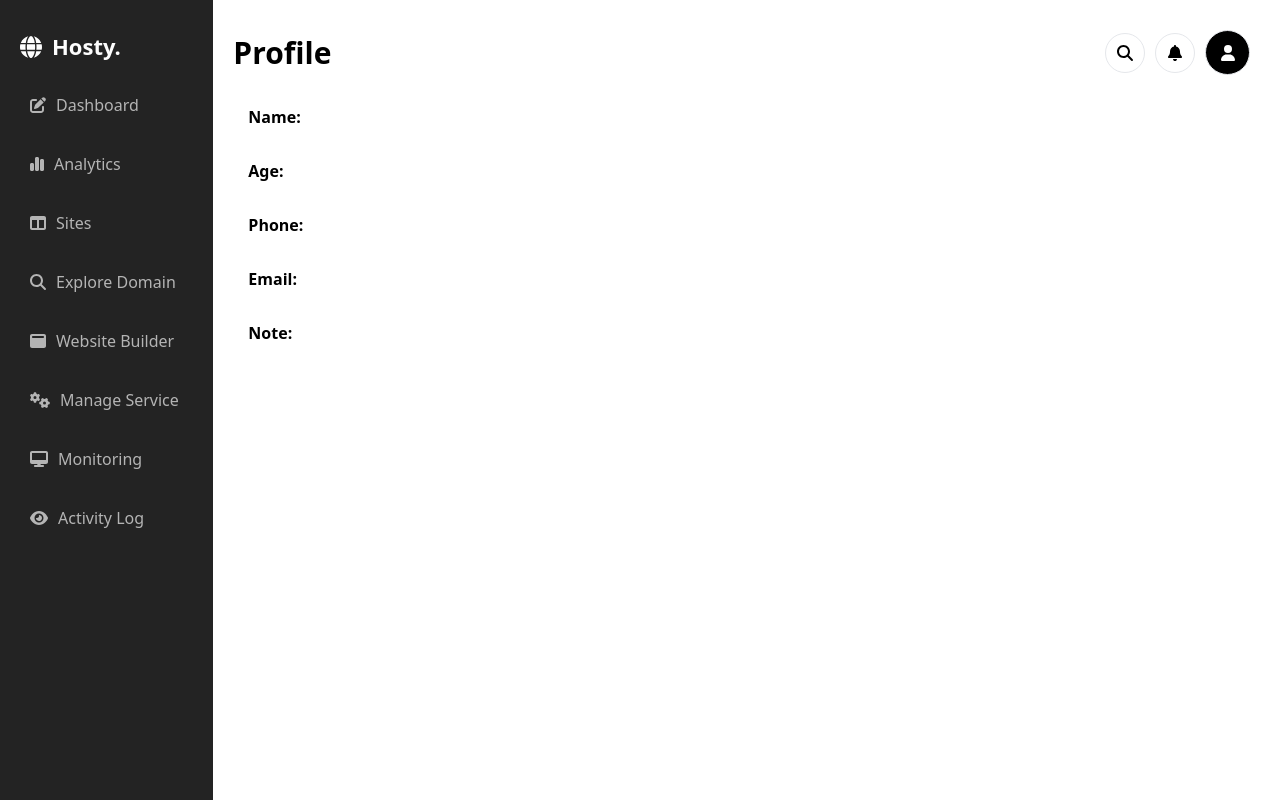
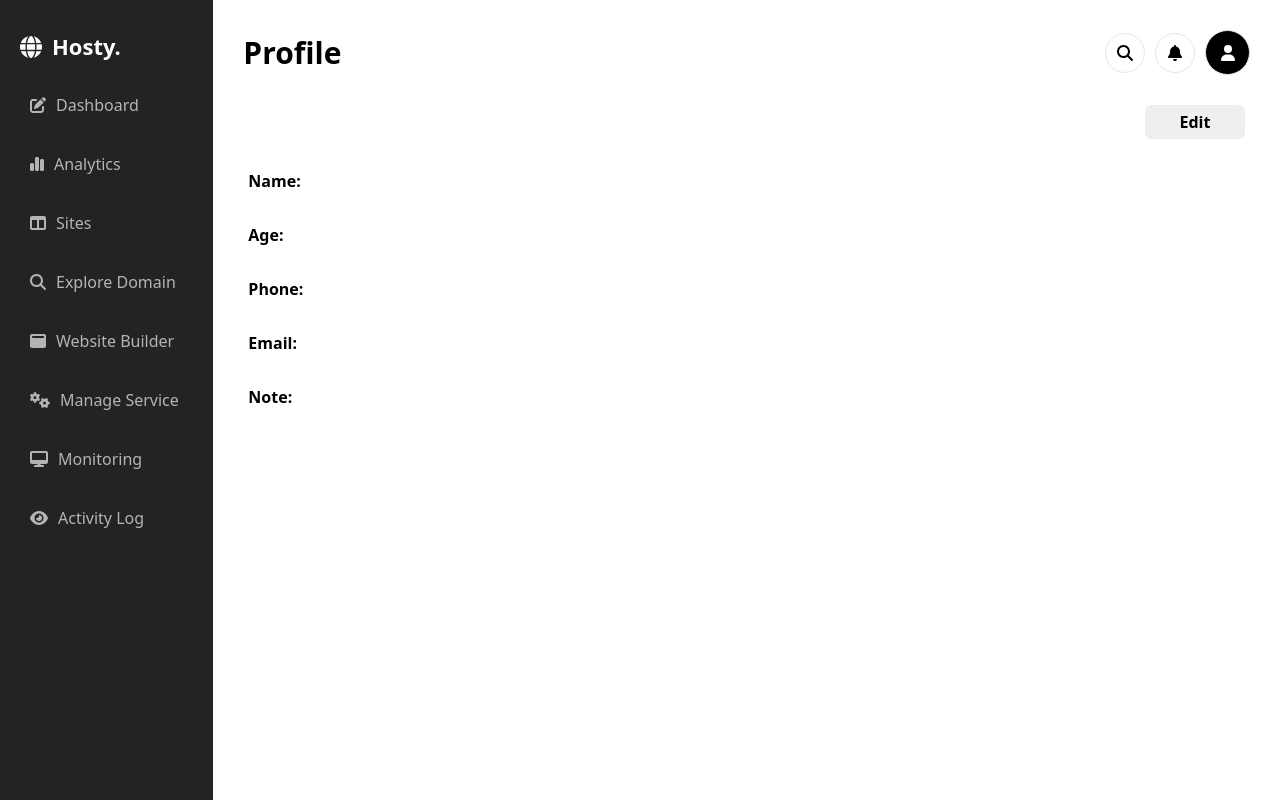
Before and after one commit to hildhild/Redux-tutorial, a React (Create React App) app: page /profile in a window 1280 px wide. Built offline with nearby package versions, Linux system fonts and the light colour scheme.

Commit message:
add edit button and fix header padding

```diff
--- a/src/components/Header/index.js
+++ b/src/components/Header/index.js
@@ -7,7 +7,7 @@ function Header({page}) {
     const navigate = useNavigate();
 
     return (
-        <div className="px-[20px] py-[30px] flex justify-between">
+        <div className="px-[30px] py-[30px] flex justify-between">
             <div className="text-[30px] font-semibold">{page}</div>
             <div className='flex items-center'>
                 <div className='w-[40px] h-[40px] rounded-full border-solid border-[1px] grid place-content-center cursor-pointer mr-[10px] hover:bg-black hover:text-white'>
@@ -19,11 +19,11 @@ function Header({page}) {
                 {
                     page === "Profile"
                     ?
-                    <button onClick={() => {navigate('/profile')}} className='w-[45px] h-[45px] rounded-full border-solid border-[1px] grid place-content-center cursor-pointer mr-[10px] bg-black text-white'>
+                    <button onClick={() => {navigate('/profile')}} className='w-[45px] h-[45px] rounded-full border-solid border-[1px] grid place-content-center cursor-pointer bg-black text-white'>
                         <FontAwesomeIcon icon={faUser}/>
                     </button>
                     :
-                    <button onClick={() => {navigate('/profile')}} className='w-[45px] h-[45px] rounded-full border-solid border-[1px] grid place-content-center cursor-pointer mr-[10px] hover:bg-black hover:text-white'>
+                    <button onClick={() => {navigate('/profile')}} className='w-[45px] h-[45px] rounded-full border-solid border-[1px] grid place-content-center cursor-pointer hover:bg-black hover:text-white'>
                         <FontAwesomeIcon icon={faUser}/>
                     </button>
                 }
--- a/src/components/Info/index.js
+++ b/src/components/Info/index.js
@@ -1,8 +1,15 @@
 import React from 'react';
+import { useNavigate } from 'react-router-dom'
+
 
 function Info({ data }) {
+    const navigate = useNavigate();
+
     return (
         <div className="px-[15px]">
+            <div className='flex justify-end mb-[30px]'>
+                <button className='bg-[#EFEFEF] hover:bg-[#D3EAF1] font-semibold rounded-md w-[100px] px-[10px] py-[5px]' onClick={()=>{navigate('/')}}>Edit</button>
+            </div>
             <p className='mb-[30px]'><strong>Name:</strong> {data.name}</p>
             <p className='mb-[30px]'><strong>Age:</strong> {data.age}</p>
             <p className='mb-[30px]'><strong>Phone:</strong> {data.phone}</p>
```
